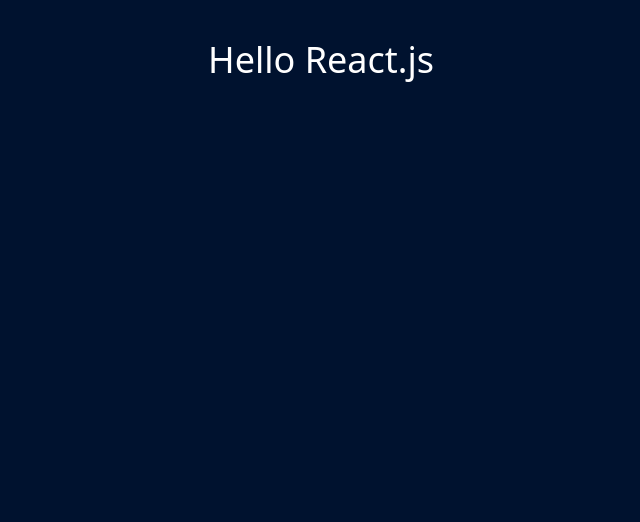
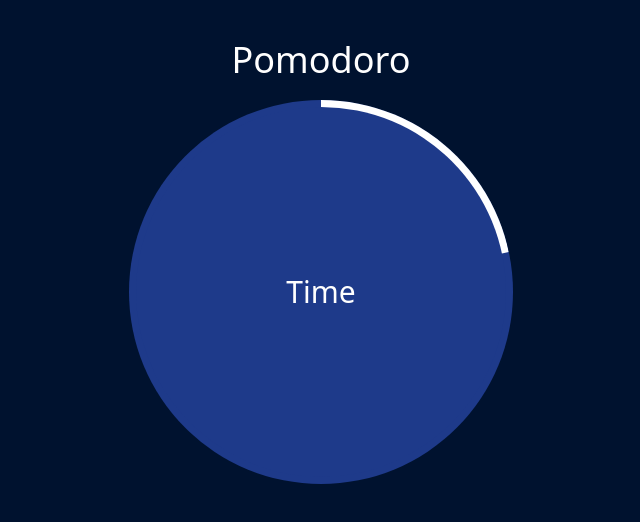
Before and after one commit to LombardoCode/pomodoro-web, a React (Create React App) app: page / in a window 1280 px wide. Shown: the top 522 px of the page, without its empty margins (319-959 px from the left). Built offline with nearby package versions, Linux system fonts and the light colour scheme.

Commit message:
[NEW]: Timer prototype.

```diff
--- a/src/App.js
+++ b/src/App.js
@@ -1,9 +1,11 @@
 import "./index.css";
+import Timer from "./components/Timer/Timer";
 
 function App() {
 	return (
 		<div className="container mx-auto my-10">
-			<h1 className="text-white text-center text-4xl">Hello React.js</h1>
+			<h1 className="text-white text-center text-4xl">Pomodoro</h1>
+			<Timer />
 		</div>
 	);
 }
--- /dev/null
+++ b/src/components/Timer/Timer.css
@@ -0,0 +1,19 @@
+#mini-circle {
+	position: absolute;
+	top: 50%;
+	right: 50%;
+	width: calc(100% - 14px);
+	height: calc(100% - 14px);
+	transform: translate(50%, -50%);
+	z-index: 1;
+}
+
+#first-half .progress {
+	transform-origin: left center;
+	overflow: hidden;
+}
+
+#second-half .progress {
+	transform-origin: right center;
+	overflow: hidden;
+}
--- /dev/null
+++ b/src/components/Timer/Timer.jsx
@@ -0,0 +1,78 @@
+import { useEffect, useState } from "react";
+import "./Timer.css";
+
+const Timer = () => {
+	const [leftDegrees, setLeftDegrees] = useState(180);
+	const [rightDegrees, setRightDegrees] = useState(180);
+	useEffect(() => {
+		let interval = null;
+		let firstHalfFinished = false;
+		let secondHalfFinished = false;
+
+		if (leftDegrees >= 180 && leftDegrees < 360) {
+			interval = setInterval(() => {
+				setLeftDegrees((oldDegrees) => oldDegrees + 1);
+			}, 10);
+		} else {
+			firstHalfFinished = true;
+		}
+
+		if (firstHalfFinished && rightDegrees >= 180 && rightDegrees < 360) {
+			interval = setInterval(() => {
+				setRightDegrees((oldDegrees) => oldDegrees + 1);
+			}, 10);
+		} else {
+			secondHalfFinished = true;
+		}
+
+		if (firstHalfFinished && secondHalfFinished) {
+			setLeftDegrees(180);
+			firstHalfFinished = false;
+
+			setRightDegrees(180);
+			secondHalfFinished = false;
+		}
+
+		return () => clearInterval(interval);
+	}, [leftDegrees, rightDegrees]);
+
+	const firstHalfStyle = {
+		transform: `rotate(${leftDegrees}deg)`,
+	};
+
+	const secondHalfStyle = {
+		transform: `rotate(${rightDegrees}deg)`,
+	};
+
+	return (
+		<div className="flex justify-center">
+			<div
+				id="circle"
+				className="relative flex flex-row-reverse text-white bg-blue-900 w-96 h-96 my-5 rounded-full overflow-hidden"
+			>
+				<div
+					id="mini-circle"
+					className="flex justify-center items-center rounded-full w-24 h-24 bg-blue-900"
+				>
+					<span id="display" className="text-3xl">
+						Time
+					</span>
+				</div>
+				<div id="first-half" className="w-1/2 h-full overflow-hidden">
+					<div
+						className="progress bg-white w-full h-full"
+						style={firstHalfStyle}
+					></div>
+				</div>
+				<div id="second-half" className="w-1/2 h-full overflow-hidden">
+					<div
+						className="progress bg-white w-full h-full"
+						style={secondHalfStyle}
+					></div>
+				</div>
+			</div>
+		</div>
+	);
+};
+
+export default Timer;
```
